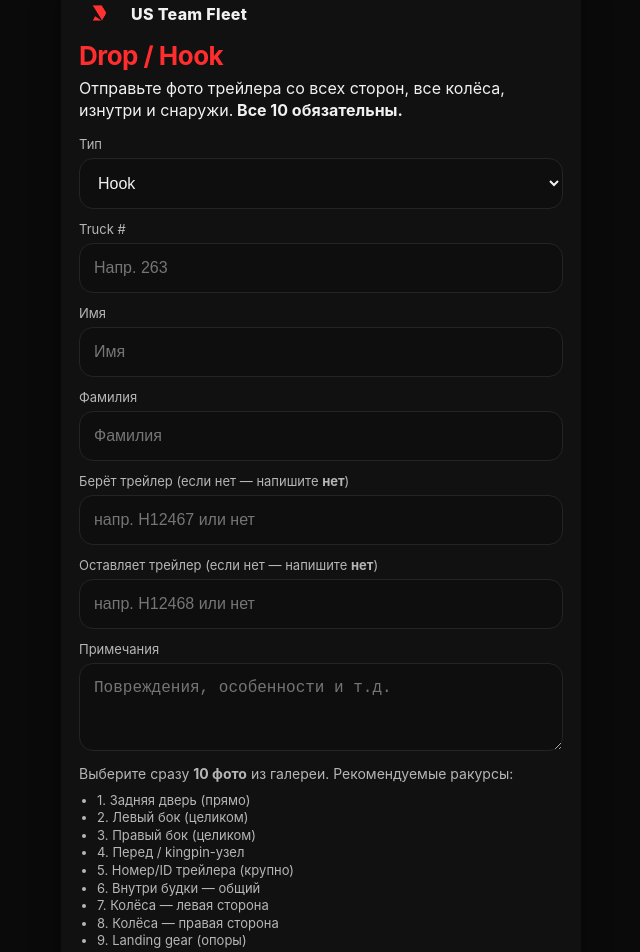
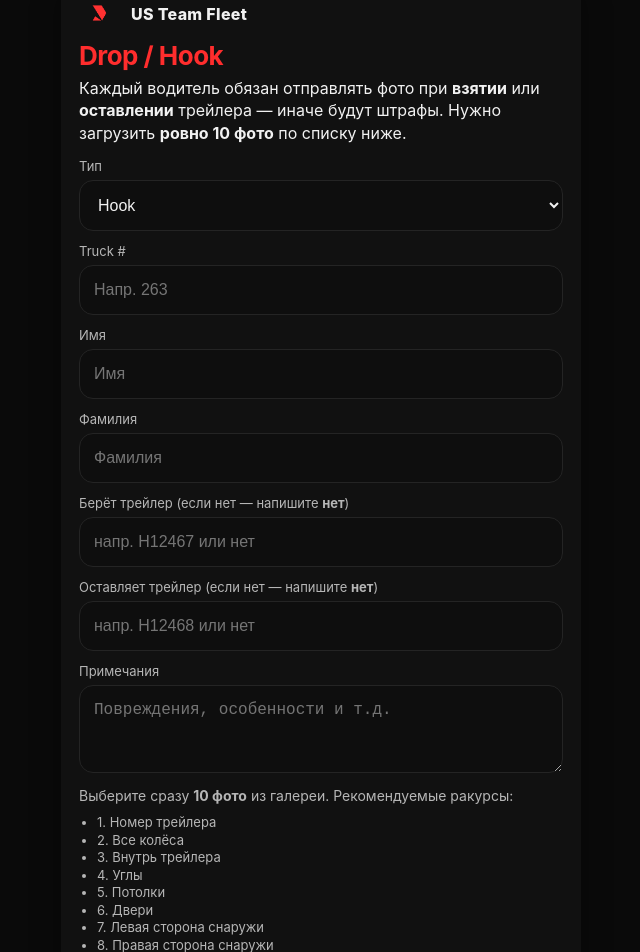
Before and after one commit to danmiller22/222, a Next.js app in the folder drop-hook-vercel-fixed-public/: page / in a window 1280 px wide. Shown: the part 40-992 px from the top of the page, without its empty margins (319-959 px from the left). Built offline with nearby package versions, Linux system fonts and the light colour scheme.

Commit message:
Update page.tsx

```diff
--- a/drop-hook-vercel-fixed-public/app/page.tsx
+++ b/drop-hook-vercel-fixed-public/app/page.tsx
@@ -6,16 +6,16 @@ import { useState } from 'react';
 type SubmitState = { status: 'idle'|'sending'|'done'|'error'; message?: string };
 
 const ANGLES = [
-  'Задняя дверь (прямо)',
-  'Левый бок (целиком)',
-  'Правый бок (целиком)',
-  'Перед / kingpin-узел',
-  'Номер/ID трейлера (крупно)',
-  'Внутри будки — общий',
-  'Колёса — левая сторона',
-  'Колёса — правая сторона',
-  'Landing gear (опоры)',
-  'Повреждения (крупным планом)',
+  'Номер трейлера',
+  'Все колёса',
+  'Внутрь трейлера',
+  'Углы',
+  'Потолки',
+  'Двери',
+  'Левая сторона снаружи',
+  'Правая сторона снаружи',
+  'Передняя часть снаружи',
+  'Розетки',
 ];
 
 export default function Page() {
@@ -89,8 +89,8 @@ export default function Page() {
 
         <h1 className="title">Drop / Hook</h1>
         <p className="lead">
-          Отправьте фото трейлера со всех сторон, все колёса, изнутри и снаружи.
-          <b> Все 10 обязательны.</b>
+          Каждый водитель обязан отправлять фото при <b>взятии</b> или <b>оставлении</b> трейлера —
+          иначе будут штрафы. Нужно загрузить <b>ровно 10 фото</b> по списку ниже.
         </p>
 
         <form onSubmit={onSubmit}>
```
